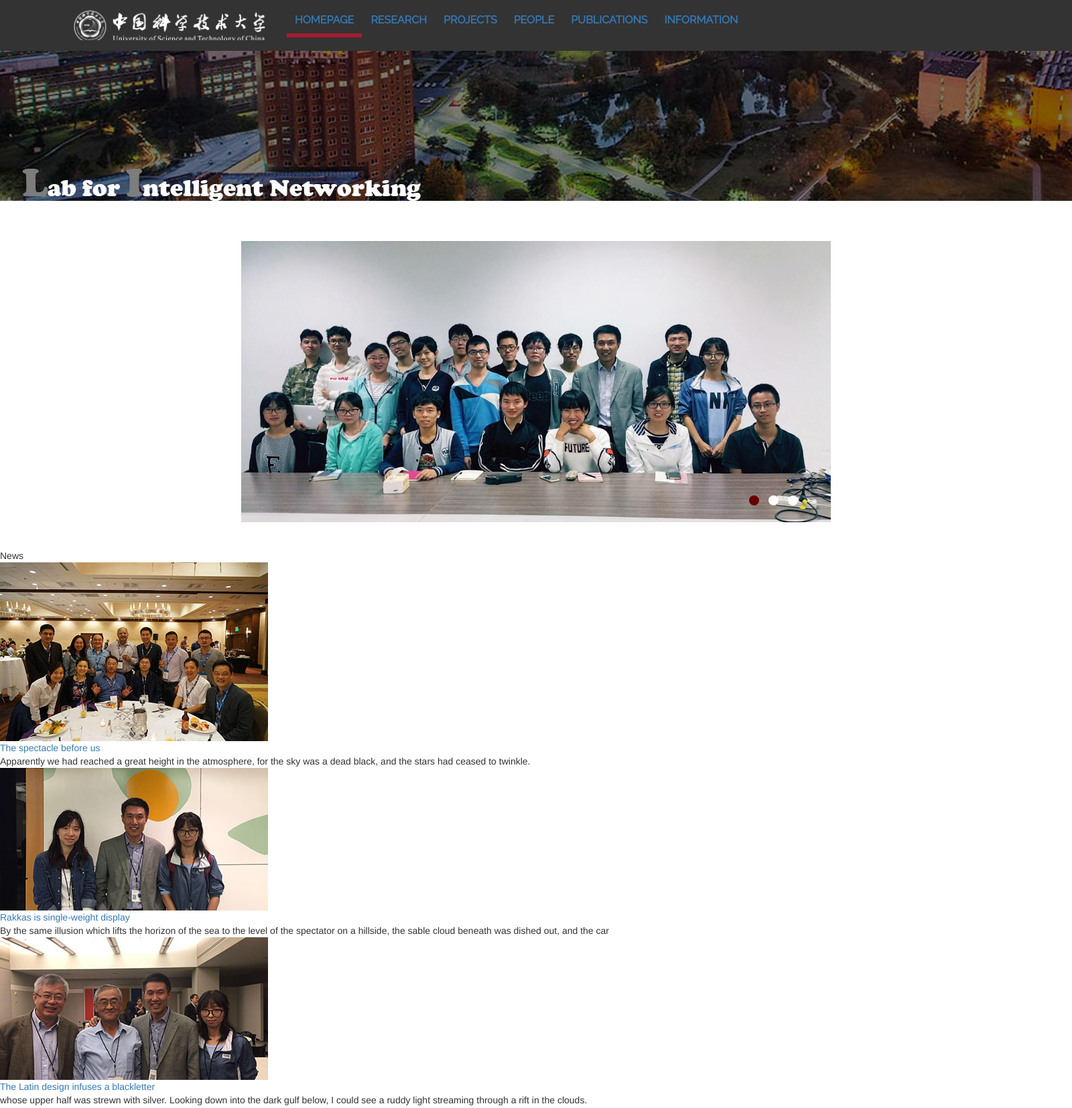
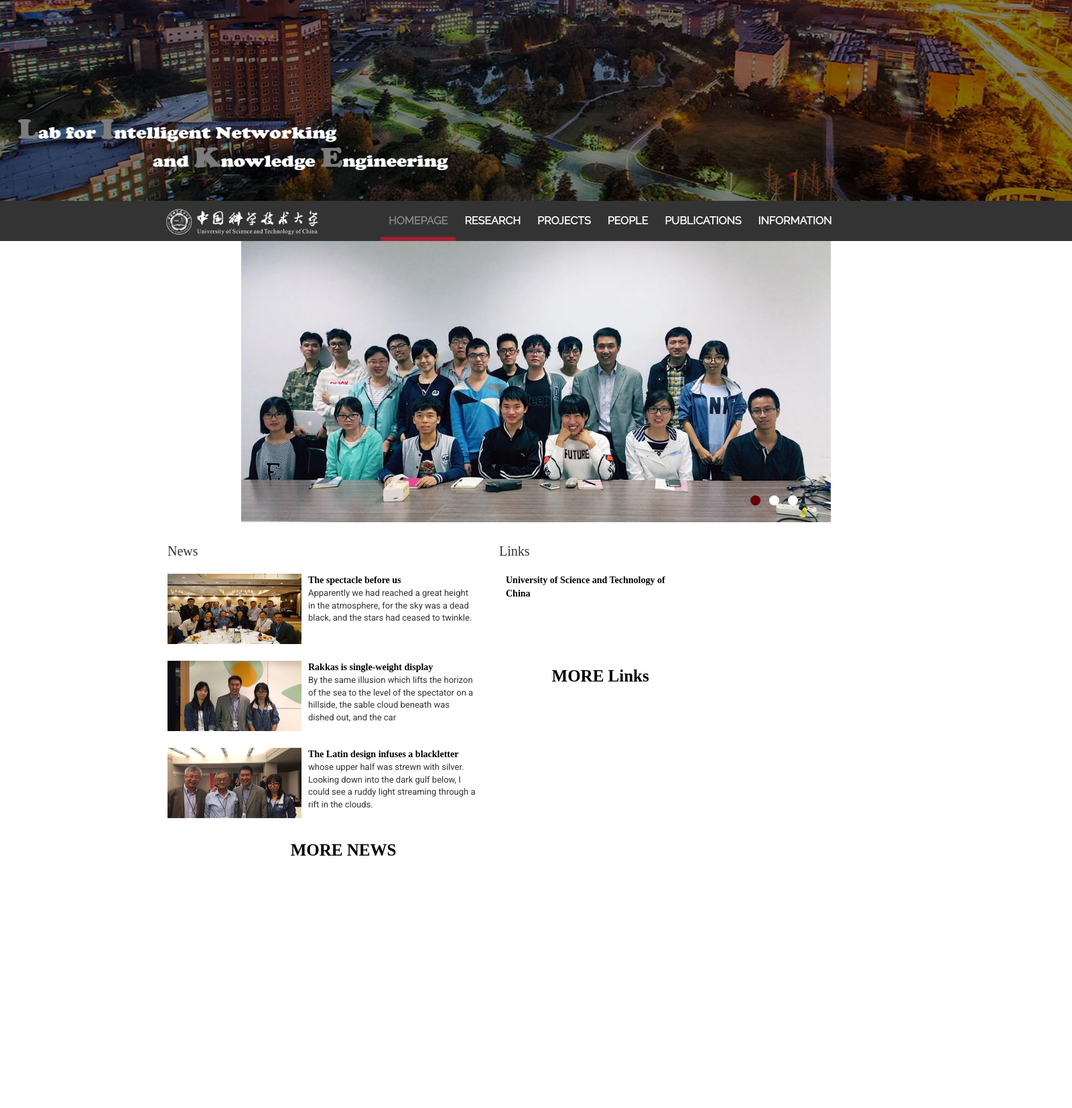
Before and after one commit to USTC-LIKE/USTC-LIKE-flask, a Flask app: page / in a window 1600 px wide. Shown: the top 1655 px of the page at 67% size. Run offline with Flask 2, Linux system fonts and the light colour scheme; some libraries are stand-ins or nearby versions; some web fonts are replaced.

Commit message:
handle some bugs

```diff
--- a/app/static/css/my.css
+++ b/app/static/css/my.css
@@ -2,57 +2,61 @@
     margin: 0;
     padding: 0
 }
-body{font-size:1em;}
-dt
-{
-    font:200 24px/24px Roboto, sans-serif;/*"Times New Roman",Georgia,Serif;*/
+
+body {
+    font-size: 1em;
+}
+
+dt {
+    font: 200 24px/24px Roboto, sans-serif;
+/*"Times New Roman",Georgia,Serif;*/
     font-weight: 500;
     padding: 10px 40px;
     /*font-family: 'Open Sans', sans-serif;*/
 }
-dd
-{
-    font:200 22px/24px "Times New Roman",Georgia,Serif;
+
+dd {
+    font: 200 22px/24px "Times New Roman",Georgia,Serif;
     text-indent: 20px;
     padding: 30px;
     line-height: 35px;
     background-color: #fff;
-    border:1px solid #BFBFBF;
-    box-shadow:2px 2px 3px #aaaaaa;
+    border: 1px solid #BFBFBF;
+    box-shadow: 2px 2px 3px #aaaaaa;
     letter-spacing: 0.4px;
     /*font-family: 'Open Sans', sans-serif;*/
 }
-dd ul
-{
-    position:relative;
-    left:30px;
+
+dd ul {
+    position: relative;
+    left: 30px;
 }
-.projec_title_font
-{
-    font:500 24px/24px Roboto, sans-serif;
+
+.projec_title_font {
+    font: 500 24px/24px Roboto, sans-serif;
 }
-.projec_cont_font
-{
-    font:200 20px/24px Arial,Verdana,Sans-serif;
+
+.projec_cont_font {
+    font: 200 20px/24px Arial,Verdana,Sans-serif;
 }
-.projec_cont_font a
-{
+
+.projec_cont_font a {
     /*font-weight: bold;*/
 }
-.projec_cont_font a:hover
-{
-    color: #5252d2;
-}
-.hometitle_Small a:hover
-{
+
+.projec_cont_font a:hover {
     color: #5252d2;
 }
 
+.hometitle_Small a:hover {
+    color: #5252d2;
+}
 
 a {
     text-decoration: none;
     color: inherit;
 }
+
 a:hover {
     text-decoration: none;
     color: inherit;
@@ -62,6 +66,7 @@
     color: #5555ee;
     font-weight: bold;
 }
+
 td a:hover {
     text-decoration: underline;
     color: #5555ee;
@@ -71,23 +76,23 @@
 th a {
     text-decoration: none;
     color: inherit;
+}
 
-}
 th a:hover {
     text-decoration: none;
     color: inherit;
+}
 
-}
 th {
     position: relative;
     font-size: 20px;
 }
-p
-{
+
+p {
     text-indent: 16px;
 }
+/*
 .headimg {
-    height: 400px;
     position: relative;
     margin: 0px auto;
     left: 0px;
@@ -95,7 +100,6 @@
     width: 100%;
     min-width: 1300px;
     width: expression(document.body.clientWidth < 1300? "1300px": "auto" );
-<<<<<<< HEAD
 }*/
 
 .headimg {
@@ -156,7 +160,7 @@
     }
 
     ul.nav-main li {
-        height: 94%;
+        height: 100%;
         display: block;
         text-align: center;
         padding: 0px 15px;
@@ -536,36 +540,13 @@
     margin-right: 100px;
     margin-bottom: 20px;
 }
-=======
-}
-.normalhead {
-    height: 76px;
-    width: 100%;
-    position: absolute;
-    top:0px;
-    z-index: 1000;
-    background: #333;
-}
-.head {
-    height: 76px;
-    width: 100%;
-    position: absolute;
-    z-index: 1000;
-    background: #333;
-}
-.cont {
-    width: 1400px;
-    margin: 0px auto;
-    overflow: hidden;
-    background: #333
->>>>>>> ff0e3a7e9a498a733b77100babd29233072effe8
 }
 
 .tail {
     width: 100%;
     float: left;
     height: auto;
-    padding-top:1.5em;
+    padding-top: 1.5em;
     position: relative;
     z-index: 1000;
     color: #FFF;
@@ -581,19 +562,15 @@
     background-clip: initial;
 }
 
-.tail-cont
-{
+.tail-cont {
     width: 100%;
-
     /*padding-left: 5%;*/
     margin: 0px auto;
     overflow: hidden;
+    line-height: 22px;
+}
 
-     line-height: 22px;
-
-}
-.tail-div
-{
+.tail-div {
     text-align: left;
     width: 40%;
     height: auto;
@@ -607,33 +584,31 @@
     z-index: 1000;
 }
 
-div.tail-cont h2
-{
+div.tail-cont h2 {
     font-family: 'Merriweather Sans Bold', Arial, sans-serif;
-    font-weight:600;
+    font-weight: 600;
     font-style: normal;
     padding-bottom: 10px;
     text-align: center;
     font-size: 16px;
     color: #aaa;
+}
 
-}
-div.tail-cont ul
-{
-    padding-left:15%;
+div.tail-cont ul {
+    padding-left: 15%;
     list-style: none;
     font-size: 16px;
 }
-div.tail-cont ul li
-{
+
+div.tail-cont ul li {
     display: block;
     color: #aaa;
     font-size: 14px;
     line-height: 20px;
     font-weight: normal;
 }
-.footer
-{
+
+.footer {
     width: 86%;
     border-top: 1px solid #f9f9f9;
     padding-bottom: 30px;
@@ -646,210 +621,59 @@
     /*background:inherit;*/
 }
 
-<<<<<<< HEAD
 
 
 .left_right {
     text-align: center;
-=======
-.head-left {
-    float: left;
-    height: 76px;
-    width: 135px;
-    margin-left: 0px;
-    padding-top: 0px;
-}
-.nav {
-    width: 980px;
-    height: 76px;
-    line-height: 76px;
-    text-align: center;
-    font-size: 20px;
-    position: relative;
-    background: #333;
-    padding-top: 0px;
-    padding-left: 0px;
-    float: right;
-    font-weight: bold;
-    font-family: Raleway, sans serif;
-    z-index: 1000;
-    left: 100px
-}
-
-ul.nav-main {
-    width: 100%;
-    height: inherit;
-    list-style-type: none;
-}
-ul.nav-main li {
-    height: 94%;
-    display:block;
-    text-align: center;
-    padding: 0px 15px;
-    /*order-bottom: 8px solid inherit;    */
-    float: left;
-    color: #fff;
-    margin-right: 1px;
-    cursor: pointer;
-    transition: 0.4s;
-    -webkit-transition: 0.4s;
-    -o-transition: 0.4s;
-    -ms-transition: 0.4s;
-    -moz-transition: 0.4s
-}
-ul.nav-main li a
-{
-    height: 100%;
-    display: block;
-}
-ul.nav-main li.active
-{
-    color: #888;
-    border-bottom: 8px solid #a51c30;
-}
-ul.nav-main li:hover {
-	/*background-color: #a51c30;*/
-    color: #888;
-    border-bottom: 8px solid #a51c30;
-}
- .banner {
-    width: 1300px;
-    overflow: hidden;
-    height: 670px;
-    position: relative;
-    margin: 0px auto;
-
-}
-.banList {
-    position: absolute;
-    left: 50%;
-    margin-left: -1060px;
-    height: 470px
-}
-.banList li {
-    height: 470px;
-    opacity: 0;
-    position: absolute;
-    transform: scale(1);
-    transition: transform 0.5s ease 0s, opacity 1.5s ease 0s;
-    z-index: 1;
-}
-.banList li.active {
-    opacity: 1;
-    transform: scale(1);
-    z-index: 2;
-
-}
-.fomW {
-    position: absolute;
-    bottom: 20px;
-    left: 50%;
-    height: 20px;
-    z-index: 9;
-    width: 95%;
-    margin-left: -50%
-}
-.jsNav {
-    text-align: right;
-
-}
-.jsNav a {
-    display: inline-block;
-    background: #fff;
-    width: 15px;
-    height: 15px;
-    border-radius: 50%;
-    margin: 0 5px;
-}
-.jsNav a.current {
-    background: #600;
-    cursor: pointer
-}
-.imgtxt {
-    position: absolute;
-    bottom: 0px;
-    left: 50%;
-    height: 100px;
-    width: 100%;
-    margin-left: -50%;
-    background: #ddd;
-    z-index: 3;
-    opacity: 0.8;
-    font-family: Source Sans Pro, sans serif;
-    font-size: 24px;
-    font-weight: bold;
-
-
-}
-.imgtxt li {
-    height: 100px;
-    opacity: 0;
-    position: absolute;
-    transform: scale(1);
-    transition: transform 0.5s ease 0s, opacity 1.5s ease 0s;
-    z-index: 3;
-    width: 83%;
-    margin-left: 100px;
-    margin-top: 20px;
-    margin-right: 100px;
-    margin-bottom: 20px;
-
-}
-.imgtxt li.active {
-    opacity: 1;
-    transform: scale(1);
-    z-index: 4;
-}
-.left_right{
-    text-align:center;
->>>>>>> ff0e3a7e9a498a733b77100babd29233072effe8
     width: 1100px;
     overflow: hidden;
     height: 970px;
     position: relative;
     margin: 0px auto;
 }
-.linkarea{
-    float:right;
+
+.linkarea {
+    float: right;
     width: 55%;
     overflow: hidden;
     height: 970px;
     position: relative;
-    margin: 0px ;
+    margin: 0px;
 }
 
 .homearea {
-    float:left;
+    float: left;
     width: 45%;
     overflow: hidden;
     height: 970px;
     position: relative;
     margin: 0px auto;
+}
 
-}
 .hometitle {
     font-family: Source Sans Pro, sans serif;
     font-size: 20px;
     float: left;
     margin-bottom: 20px;
 }
+
 .hometitle_Small {
     font-family: PT Serif,times new roman, sans serif;
-
     font-size: 40px;
     /*color: #335599;
     margin-bottom: 20px;*/
 }
+
 .job_title {
     font-family: PT Serif,times new roman, sans serif;
-
     font-size: 30px;
     /*color: #335599;
     margin-bottom: 20px;*/
 }
+
 .news {
+}
 
-}
 .newsframe {
     height: 130px;
     width: 1000px;
@@ -858,21 +682,27 @@
     margin-left: 0px;
     overflow: hidden;
 }
+
 .f1 {
     left: 40px;
 }
+
 .f2 {
     left: 70px;
 }
+
 .f3 {
     left: 100px;
 }
+
 .f4 {
     left: 130px;
 }
+
 .f5 {
     left: 160px;
 }
+
 .newsimg {
     height: 105px;
     width: 200px;
@@ -880,28 +710,27 @@
     overflow: hidden;
     float: left;
 }
+
 .newsimg1 {
-
     height: 100%;
     width: 100%;
+}
 
-}
 .newstxt {
-    text-align:left;
+    text-align: left;
     height: 170px;
     width: 250px;
     margin-left: 10px;
     overflow: hidden;
     float: left;
 }
-.newstxt a, #MoreNews
-{
+
+.newstxt a, #MoreNews {
     font-family: Source Sans Pro,times new roman, sans serif;
-    font-weight:bold;
+    font-weight: bold;
     font-size: 14px;
     color: #000000;
     margin-bottom: 0px;
-
 /*
     font-size: 20px;
     float: right;
@@ -913,24 +742,25 @@
     letter-spacing: 0.03em;
     text-transform: uppercase;*/
 }
-.newstxt a:hover, #MoreNews:hover
-{
+
+.newstxt a:hover, #MoreNews:hover {
     color: #FF00FF;
 }
 
-.newstxt a:visited
-{
-    color:#9e1328;
+.newstxt a:visited {
+    color: #9e1328;
 }
+
 .newstitle {
     font-family: Source Sans Pro,times new roman, sans serif;
-    font-weight:bold;
+    font-weight: bold;
     font-size: 14px;
     color: #000000;
     margin-bottom: 0px;
     /*margin-top: 25px;*/
     /*float: left;*/
 }
+
 .newsabs {
     width: 100%;
     height: 0%;
@@ -946,13 +776,13 @@
     overflow: hidden;
     position: relative;
     margin: 0px auto;
-  top:100px;
+    top: 100px;
 }
 
 .peopletitle {
-  font-family:PT Serif, sans serif;
-  font-weight:bold;
-  font-size:34px;
+    font-family: PT Serif, sans serif;
+    font-weight: bold;
+    font-size: 34px;
 }
 
 .innerframe {
@@ -967,7 +797,7 @@
     height: 280px;
     width: 180px;
     position: relative;
-  float:left;
+    float: left;
     overflow: hidden;
     text-align: center;
     margin-left: 10px;
@@ -983,29 +813,31 @@
 }
 
 .peoplename {
-  font-family:Source Sans Pro,times new roman, sans serif;
-  font-size:24px;
-  color:#000000;
+    font-family: Source Sans Pro,times new roman, sans serif;
+    font-size: 24px;
+    color: #000000;
     margin-bottom: 5px;
     margin-top: 0px;
     text-align: center;
 }
+
 .peoplejob {
-  font-family:Source Sans Pro, sans serif;
-  font-size:18px;
-  color:#447799;
+    font-family: Source Sans Pro, sans serif;
+    font-size: 18px;
+    color: #447799;
     text-align: center;
 }
 
 .pubframe {
     /*top: 100px;*/
-    padding-top:100px;
+    padding-top: 100px;
     width: 1300px;
     height: 1200px;
     margin: 0px auto;
     /*overflow: hidden;*/
     position: relative;
 }
+
 .pubnav {
     width: 250px;
     margin: 0px auto;
@@ -1025,7 +857,7 @@
 
 .jobframe {
     /*top: 100px;*/
-    padding-top:100px;
+    padding-top: 100px;
     width: 1100px;
     height: 1200px;
     margin: 0px auto;
@@ -1044,9 +876,9 @@
 
 .placeholder {
     position: absolute;
-    display:block;
-    width:100px;
-    height:100px;
+    display: block;
+    width: 100px;
+    height: 100px;
     top: -100px;
 }
 
@@ -1061,11 +893,9 @@
 .introtxt {
     font-family: Open Sans;
     font-size: 22px;
-
 }
 
 .littletitle {
-
     font-size: 28px;
     font-family: Open Sans;
     color: #334477;
@@ -1073,7 +903,6 @@
 }
 
 .job_littletitle {
-
     font-size: 24px;
     font-family: Open Sans;
     color: #334477;
@@ -1085,7 +914,7 @@
     font-family: Open Sans;
 }
 
-.content ul{
+.content ul {
     padding-left: 1.25em;
 }
 
@@ -1095,10 +924,10 @@
     margin-bottom: 16px;
 }
 
-.job_content ul{
+.job_content ul {
     padding-left: 1.25em;
 }
 
 .job_content ul li {
-list-style-type:none;
+    list-style-type: none;
 }
--- a/app/static/js/my.js
+++ b/app/static/js/my.js
@@ -1,45 +1,48 @@
-  $.fn.swBanner=function(options){
-     var defaults={
-         animateTime:300,
-         delayTime:5000
+$.fn.swBanner = function(options) {
+    var defaults = {
+        animateTime: 300,
+        delayTime: 5000
     }
-   var setting=$.extend({},defaults,options);
+    var setting = $.extend({},
+    defaults, options);
 
-   return this.each(function(){
-      $obj=$(this);
-      var o=setting.animateTime;
-      var d=setting.delayTime;
-      var $oban=$obj.find(".banList li");
-      var _len=$oban.length;
-      var $nav=$obj.find(".fomW a");
-      var $txt=$obj.find(".imgtxt li");
-      var _index=0;
+    return this.each(function() {
+        $obj = $(this);
+        var o = setting.animateTime;
+        var d = setting.delayTime;
+        var $oban = $obj.find(".banList li");
+        var _len = $oban.length;
+        var $nav = $obj.find(".fomW a");
+        var $txt = $obj.find(".imgtxt li");
+        var _index = 0;
         var timer;
         //图片轮换
-      function showImg(n){
+        function showImg(n) {
             $oban.eq(n).addClass("active").siblings().removeClass("active");
             $nav.eq(n).addClass("current").siblings().removeClass("current");
             $txt.eq(n).addClass("active").siblings().removeClass("active");
         }
         //自动播放
-      function player(){
-        timer=setInterval(function(){
-           var _index=$obj.find(".fomW").find("a.current").index();
-           showImg((_index+1)%_len);
-        },d)
+        function player() {
+            timer = setInterval(function() {
+                var _index = $obj.find(".fomW").find("a.current").index();
+                showImg((_index + 1) % _len);
+            },
+            d)
         }
         //
-      $nav.click(function(){
-         if(!($oban.is(":animated"))){
-         _index=$(this).index();
+        $nav.click(function() {
+            if (! ($oban.is(":animated"))) {
+                _index = $(this).index();
                 showImg(_index);
             }
         });
         //
-      $oban.hover(function(){
+        $oban.hover(function() {
             clearInterval(timer);
 
-      },function(){
+        },
+        function() {
             player();
 
         });
@@ -57,6 +60,12 @@
             var scrolls = $(this).scrollTop();
             var scrollsleft = $(this).scrollLeft();
             var left = element.position().left;
+            //alert(document.getElementById("headimg"));
+            var temp = document.getElementById("headimg");
+            var hei
+            if (temp == null) hei = 0
+            else hei = window.getComputedStyle(document.getElementById("headimg")).height;
+
             if (scrolls > top) {
 
                 if (window.XMLHttpRequest) {
@@ -75,7 +84,41 @@
             } else {
                 element.css({
                     position: "absolute",
-                    top: top,
+                    top: hei,
+                    left: 0
+                });
+            }
+        });
+
+        $(window).resize(function() {
+            var scrolls = $(this).scrollTop();
+            var scrollsleft = $(this).scrollLeft();
+            var left = element.position().left;
+            //alert(document.getElementById("headimg"));
+            var temp = document.getElementById("headimg");
+            var hei
+            if (temp == null) hei = 0
+            else hei = window.getComputedStyle(document.getElementById("headimg")).height;
+
+            if (scrolls > top) {
+
+                if (window.XMLHttpRequest) {
+                    element.css({
+                        position: "fixed",
+                        top: 0,
+                        left: -scrollsleft
+
+                    });
+                } else {
+                    element.css({
+                        top: scrolls,
+                        left: 0
+                    });
+                }
+            } else {
+                element.css({
+                    position: "absolute",
+                    top: hei,
                     left: 0
                 });
             }
--- a/app/templates/index.html
+++ b/app/templates/index.html
@@ -2,12 +2,12 @@
 
 {% block pagehead %}
         <!--头部开始 -->
-        <div class="headimg">
-            <img src="../static/res/img/bg3.jpg"  width="2000" height="425"/>
+        <div class="headimg" id = "headimg">
+            <img src="../static/res/img/bg3.jpg" width="100%" height="100%"/>
         </div>
-        <div class="head" id="headd">
+        <div class="head_index" id="headd">
             <div class="cont">
-                <div class="head-left"><a href="http://www.ustc.edu.cn/"><img src="../static/res/img/logo.png" alt="" width="313" height="76" /></a></div>
+                <div class="head-left"><a href="http://www.ustc.edu.cn/"><img src="../static/res/img/logo.png" alt="" width="100%" height="100%" /></a></div>
                 <div class="nav">
                     <!--导航条-->
                     <ul class="nav-main">
@@ -36,9 +36,9 @@
         </div>
         <div class="banner" id="bann">
             <ul class="banList">
-                <li class="active"><img src="../static/res/img/img1.jpg" width="100%" height="100%" /></li>
-                <li><img src="../static/res/img/img2.jpg" width="100%" height="100%"/></li>
-                <li><img src="../static/res/img/img3.jpg" width="100%" height="100%"/></li>
+                <li class="active"><img src="../static/res/img/img1.jpg" width="100%"  /></li>
+                <li><img src="../static/res/img/img2.jpg" width="100%"/></li>
+                <li><img src="../static/res/img/img3.jpg" width="100%"/></li>
                 <!--<li><img src="../static/res/img/img4.jpg"/></li>
                 <li><img src="../static/res/img/img5.jpg"/></li> -->
             </ul>
@@ -144,6 +144,4 @@
             </div>
             -->
 
-
-
     {% endblock %}
--- a/app/templates/layout.html
+++ b/app/templates/layout.html
@@ -22,12 +22,11 @@
 
 
         <link href = "../static/css/style.css" type="text/css" rel="stylesheet">
-        <script src="../static/js/bootstrap.min.js"></script>
+
         <link href="../static/css/bootstrap.css" rel="stylesheet">
+
+        <link href = "../static/css/sidebar.css" rel="stylesheet">
         <link href="../static/css/my.css" rel="stylesheet">
-        <link href = "../static/css/sidebar.css" rel="stylesheet">
-        <link href="../static/css/bootstrap.min.css" rel="stylesheet"> <!-- 它的位置影响了字体颜色大小 -->
-
 
 
 
@@ -50,11 +49,11 @@
     <body>
         <!--头部开始 -->
         {% block pagehead %}
-        <div class="head" id="headd">
+        <div class="head">
             <div class="cont">
                 <div class="head-left">
                     <a href="http://www.ustc.edu.cn/">
-                    <img src="../static/res/img/logo.png" width="313" height="76" alt="" /></a>
+                    <img src="../static/res/img/logo.png" width="100%" height="100%" alt="" /></a>
                 </div>
                 <div class="nav">
                     <!--导航条-->
```
Also changed, not shown: app/static/js/jquery.js, 1 other file. Lines whose indentation alone changed are shown as unchanged.
